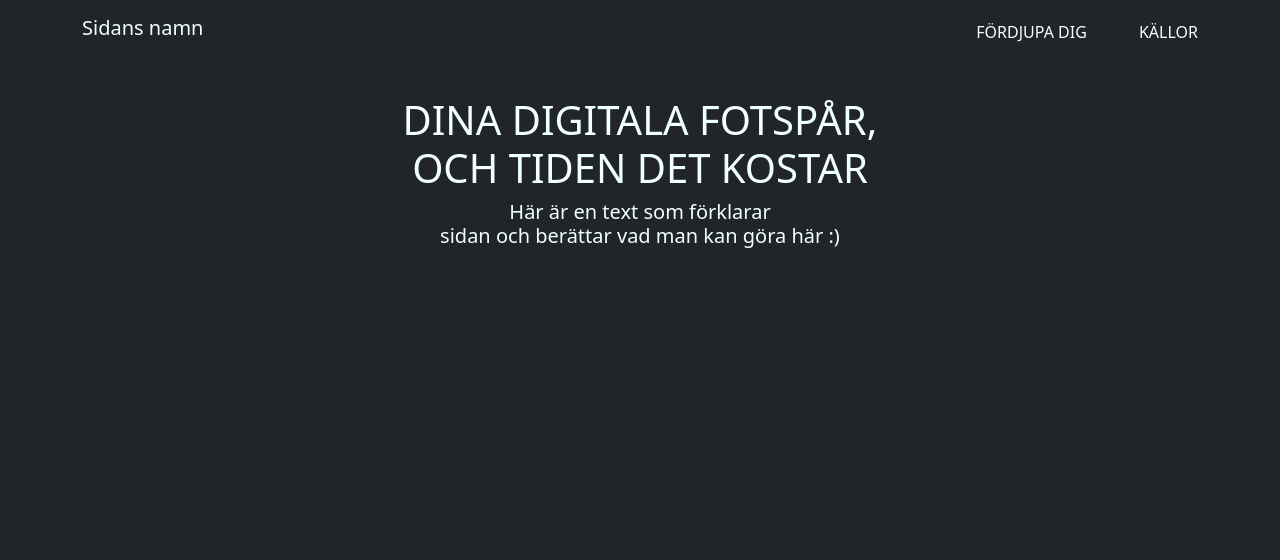
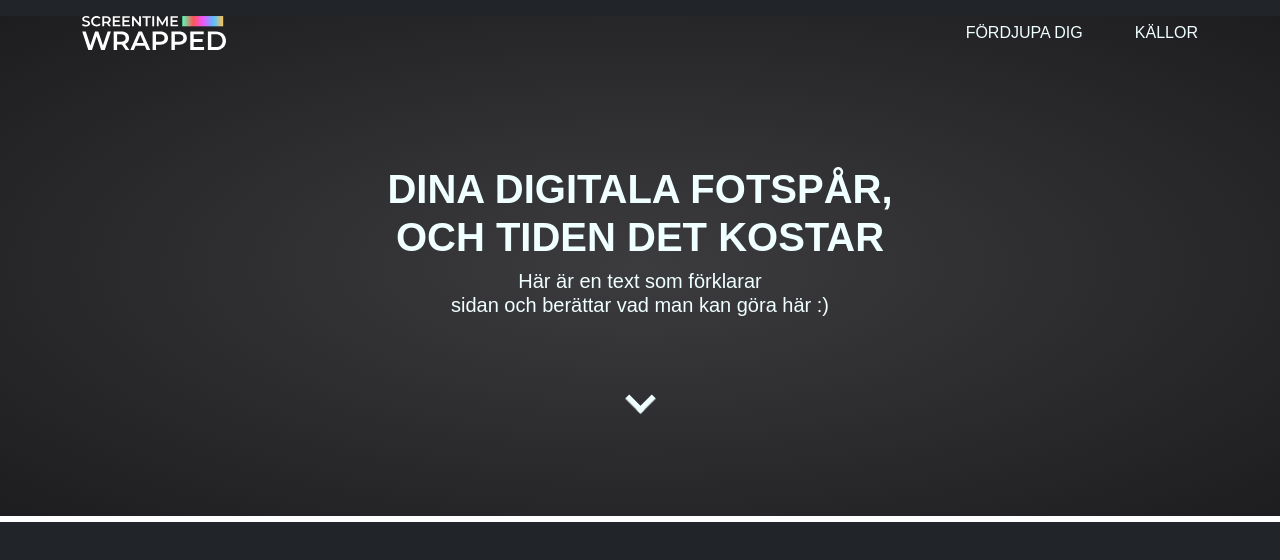
Before and after one commit to juliaminna/Visualisering, a plain HTML site: page landingpage.html in a window 1280 px wide. Drawn offline with nearby package versions, Linux system fonts and the light colour scheme; a web font is replaced by a local one.

Commit message:
Layout påbörjad (rättstavat!)

```diff
--- a/colors.css
+++ b/colors.css
@@ -1,7 +1,17 @@
 .white {
+    color: azure;
+}
+
+.bg-white {
     color: azure;
 }
 
 .bg-dark {
     background-color: rgb(29, 29, 31);
 }
+
+.bg-grad {
+  background-image: radial-gradient(rgb(60, 60, 63), rgb(29, 29, 31));
+  background-repeat: no-repeat;
+  background-size: cover;
+}
--- /dev/null
+++ b/fonts.css
@@ -0,0 +1,29 @@
+.font-heading {
+font-family: "montserrat", sans-serif;
+font-weight: 400;
+font-style: normal;
+}
+
+.font-heading-italic {
+font-family: "montserrat", sans-serif;
+font-weight: 400;
+font-style: italic;
+}
+
+.font-heading-bold {
+font-family: "montserrat", sans-serif;
+font-weight: 700;
+font-style: normal;
+}
+
+.font-heading-italic-bold {
+font-family: "montserrat", sans-serif;
+font-weight: 700;
+font-style: italic;
+}
+
+.font-paragraph {
+font-family: "montserrat", sans-serif;
+font-weight: 300;
+font-style: normal;
+}
--- a/landingpage.html
+++ b/landingpage.html
@@ -8,26 +8,38 @@
     <link rel="stylesheet" href="styles.css" />
     <link rel="stylesheet" href="dotgrid.css" />
     <link rel="stylesheet" href="colors.css">
+    <link rel="stylesheet" href="fonts.css">
+    <link rel="stylesheet" href="https://use.typekit.net/awv5jeu.css">
   </head>
 <body class="bg-dark">
-    <header>
+    <header class="bg-grad" style="height: 500px;">
         <nav class="sticky">
             <div class="container">
                 <div class=" col">
                     <div class="d-flex justify-content-between align-items-center mt-3">
-                        <h5 class="white">Sidans namn</h5>
+                        <img src="/img/screentime-wrapped_logo.svg" style="width: 9rem; height: auto;" alt="">
                         <div>
-                            <a class="white text-decoration-none text-uppercase p-5" href="/information.html">Fördjupa dig</a>
-                            <a class="white text-decoration-none text-uppercase" href="/information.html">Källor</a>
+                            <a class="white font-heading text-decoration-none text-uppercase p-5" href="/information.html">Fördjupa dig</a>
+                            <a class="white font-heading text-decoration-none text-uppercase" href="/information.html">Källor</a>
                         </div>
                     </div>
                 </div>
             </div>
         </nav>
-        <section class="text-center justify-content-center mt-5">
-            <h1 class="white text-uppercase">Dina digitala fotspår, <br> och tiden det kostar</h1>
-            <h5 class="white">Här är en text som förklarar <br> sidan och berättar vad man kan göra här :)</h4>
-        </section>
-    </header>
+        <div class="d-flex align-items-center justify-content-center" style="height: 500px;">
+            <section class="text-center">
+                <h1 class="white font-heading-bold text-uppercase">
+                    Dina digitala fotspår, <br> och tiden det kostar
+                </h1>
+                <h5 class="white font-paragraph">
+                    Här är en text som förklarar <br> sidan och berättar vad man kan göra här :)
+                </h5>
+                <p><i class="arrow down"></i></p>
+            </section>
+        </div>
+</header>
+<main>
+    <div class="bg-white" style="height: 6px;"></div>
+</main>
 </body>
 </html>
--- a/styles.css
+++ b/styles.css
@@ -1,6 +1,28 @@
 .form-card-body {
   rotate: 2deg;
 }
+
+@keyframes pulseAnim {
+  from {
+    transform: rotate(45deg) scale(1);
+  }
+  to {
+    transform: rotate(45deg) scale(0.8);
+  }
+}
+
+.arrow.down {
+  border: solid azure;
+  border-width: 0 7px 7px 0;
+  display: inline-block;
+  padding: 10px;
+  margin-top: 60px;
+  animation-name: pulseAnim;
+  animation-duration: 1s;
+  animation-iteration-count: infinite;
+  animation-direction: alternate;
+}
+
 
 .dotgrid-card-body {
   rotate: -2deg;
```
Also changed, not shown: img/screentime-wrapped_logo.svg (renamed from screentime-wrapped_logo.svg).
